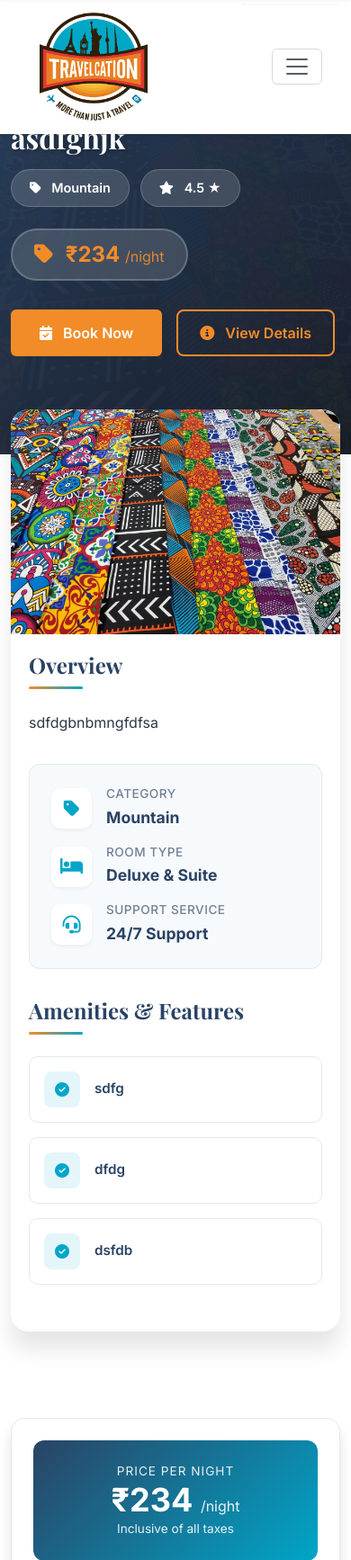
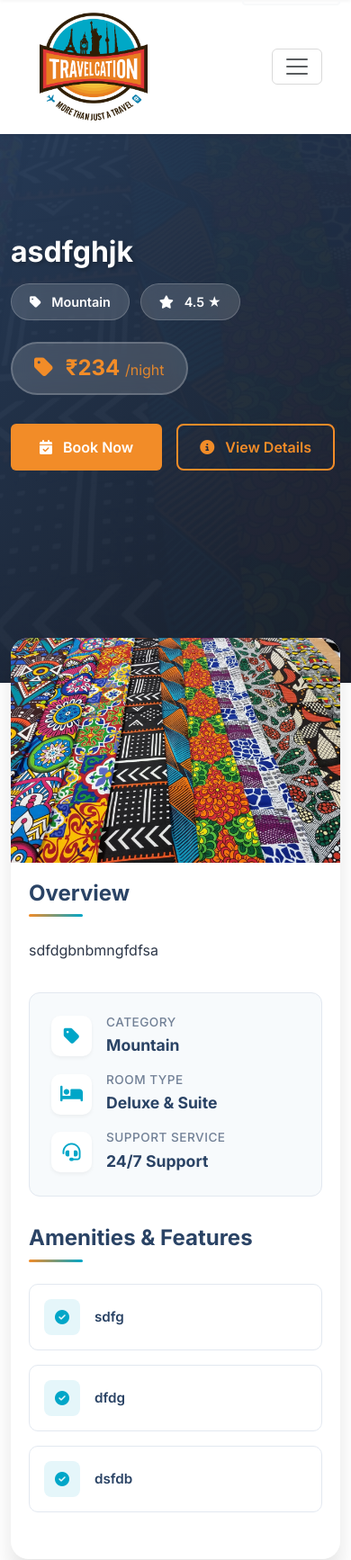
Before and after one commit to visualvibe-space/Travelcation, a PHP site: page /hotel_details.php?id=4 in a window 390 px wide. Shown: the part 41-1775 px from the top of the page at 90% size. Run offline with PHP 8.4, Linux system fonts and the light colour scheme; data comes from the database, SQL or seed files in the repository.

Commit message:
Complete hotel_details.php page

```diff
--- a/hotel_details.php
+++ b/hotel_details.php
@@ -69,13 +69,27 @@ if ($_SERVER['REQUEST_METHOD'] === 'POST' && isset($_POST['submit_hotel_enquiry'
 
     // Basic validation
     $errors = [];
-    if (empty($full_name)) $errors[] = 'Full name is required';
-    if (empty($email)) $errors[] = 'Email is required';
-    if (empty($phone)) $errors[] = 'Phone is required';
-    if (empty($check_in_date)) $errors[] = 'Check-in date is required';
-    if (empty($check_out_date)) $errors[] = 'Check-out date is required';
-    if (empty($guests)) $errors[] = 'Number of guests is required';
-    if (empty($rooms)) $errors[] = 'Number of rooms is required';
+    if (empty($full_name)) {
+        $errors[] = 'Full name is required';
+    }
+    if (empty($email)) {
+        $errors[] = 'Email is required';
+    }
+    if (empty($phone)) {
+        $errors[] = 'Phone is required';
+    }
+    if (empty($check_in_date)) {
+        $errors[] = 'Check-in date is required';
+    }
+    if (empty($check_out_date)) {
+        $errors[] = 'Check-out date is required';
+    }
+    if (empty($guests)) {
+        $errors[] = 'Number of guests is required';
+    }
+    if (empty($rooms)) {
+        $errors[] = 'Number of rooms is required';
+    }
 
     // Email validation
     if (!empty($email) && !filter_var($email, FILTER_VALIDATE_EMAIL)) {
@@ -361,7 +375,7 @@ $carousel_images = $pdo->query("SELECT * FROM hero_carousel WHERE is_active = 1
         /* Hotel Hero Banner */
         .hotel-hero-banner {
             position: relative;
-            min-height: 70vh;
+            min-height: 90vh;
             background: linear-gradient(rgba(0,0,0,0.7), rgba(0,0,0,0.7));
             overflow: hidden;
             margin-top: 40px;
@@ -430,7 +444,7 @@ $carousel_images = $pdo->query("SELECT * FROM hero_carousel WHERE is_active = 1
         }
 
         .hotel-title {
-            font-family: 'Playfair Display', serif;
+            font-family: Inter, sans-serif;
             font-size: 3.5rem;
             font-weight: 700;
             margin-bottom: 1rem;
@@ -528,7 +542,7 @@ $carousel_images = $pdo->query("SELECT * FROM hero_carousel WHERE is_active = 1
 
         /* Section Titles */
         .section-title {
-            font-family: 'Playfair Display', serif;
+            font-family: Inter, sans-serif;
             font-size: 1.75rem;
             font-weight: 700;
             color: var(--primary-color);
@@ -879,7 +893,7 @@ $carousel_images = $pdo->query("SELECT * FROM hero_carousel WHERE is_active = 1
         }
 
         .card-title {
-            font-family: 'Playfair Display', serif;
+            font-family: Inter, sans-serif;
             font-size: 1.2rem;
             font-weight: 600;
             color: var(--primary-color);
@@ -1029,7 +1043,7 @@ $carousel_images = $pdo->query("SELECT * FROM hero_carousel WHERE is_active = 1
         /* Responsive */
         @media (max-width: 768px) {
             .hotel-hero-banner {
-                min-height: 60vh;
+                min-height: 90vh;
                 padding-top: 64px;
             }
 
@@ -1088,7 +1102,7 @@ $carousel_images = $pdo->query("SELECT * FROM hero_carousel WHERE is_active = 1
         }
 
         .modal-title {
-            font-family: 'Playfair Display', serif;
+        font-family: Inter, sans-serif;
             font-weight: 600;
         }
 
@@ -1615,7 +1629,7 @@ $carousel_images = $pdo->query("SELECT * FROM hero_carousel WHERE is_active = 1
                     }
                 }
                 $otherFeatures = array_slice($otherFeatures, 0, 3);
-            ?>
+                ?>
                 <div class="col-md-6 col-lg-3">
                     <div class="hotel-card">
                         <div class="card-img-container">
```
Also changed, not shown: 1 other file.
